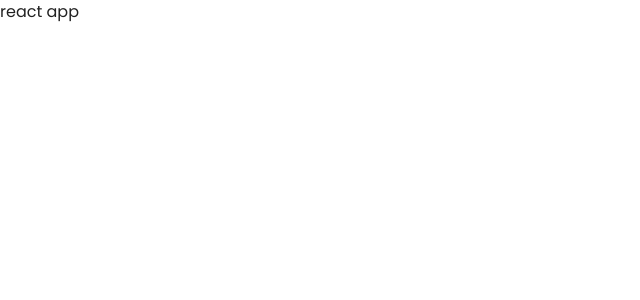
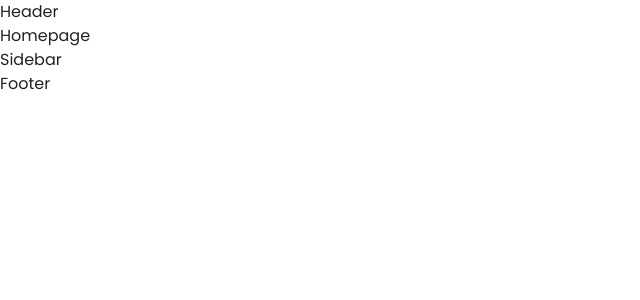
Before and after one commit to halfdobis/ecommerce-shop, a React (Create React App) app: page / in a window 1280 px wide. Shown: the top 300 px of the page, without its empty margins (0-640 px from the left). Built offline with nearby package versions, Linux system fonts and the light colour scheme; the HTML template or start-up script is replaced by a standard one.

Commit message:
Page-Routes

```diff
--- a/public/index.html
+++ b/public/index.html
@@ -31,7 +31,7 @@
       href="https://fonts.googleapis.com/css2?family=Poppins:ital,wght@0,100;0,200;0,300;0,400;0,500;0,600;0,700;0,800;0,900;1,100;1,200;1,300;1,400;1,500;1,600;1,700;1,800;1,900&display=swap"
       rel="stylesheet"
     />
-    <title>React App</title>
+    <title>Ecommerce Shop</title>
   </head>
   <body>
     <noscript>You need to enable JavaScript to run this app.</noscript>
--- a/src/App.js
+++ b/src/App.js
@@ -1,7 +1,27 @@
-import React from 'react';
+import React from "react";
+import { BrowserRouter as Router, Route, Routes } from "react-router-dom";
+
+import Home from "./pages/Home";
+import ProductDetails from "./pages/ProductDetails";
+
+import Sidebar from "./components/Sidebar";
+import Header from "./components/Header";
+import Footer from "./components/Footer";
 
 const App = () => {
-  return <div className='overflow-hidden'>react app</div>;
+  return (
+    <div className="overflow-hidden">
+      <Router>
+        <Header />
+        <Routes>
+          <Route path="/" element={<Home />} />
+          <Route path="/product/:id" element={<ProductDetails />} />
+        </Routes>
+        <Sidebar />
+        <Footer />
+      </Router>
+    </div>
+  );
 };
 
 export default App;
```
